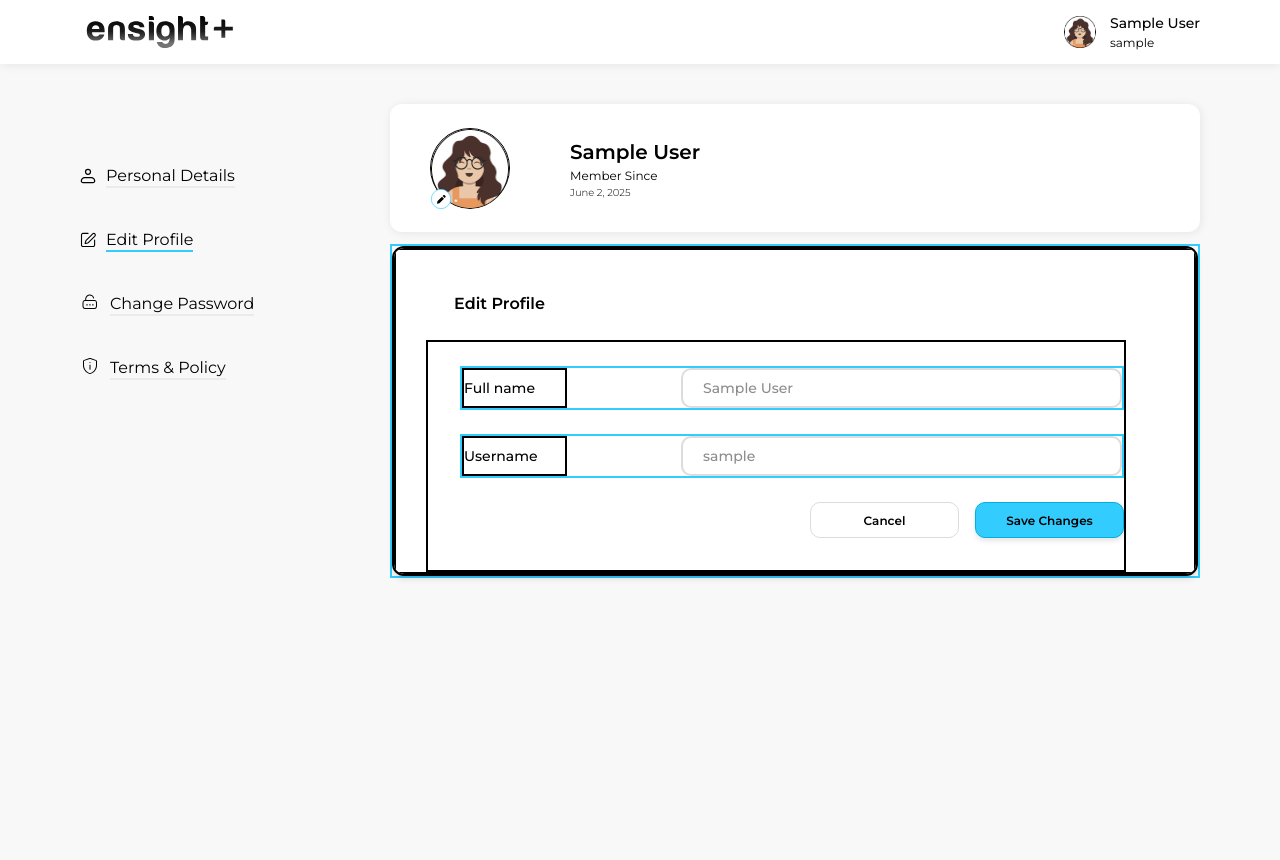
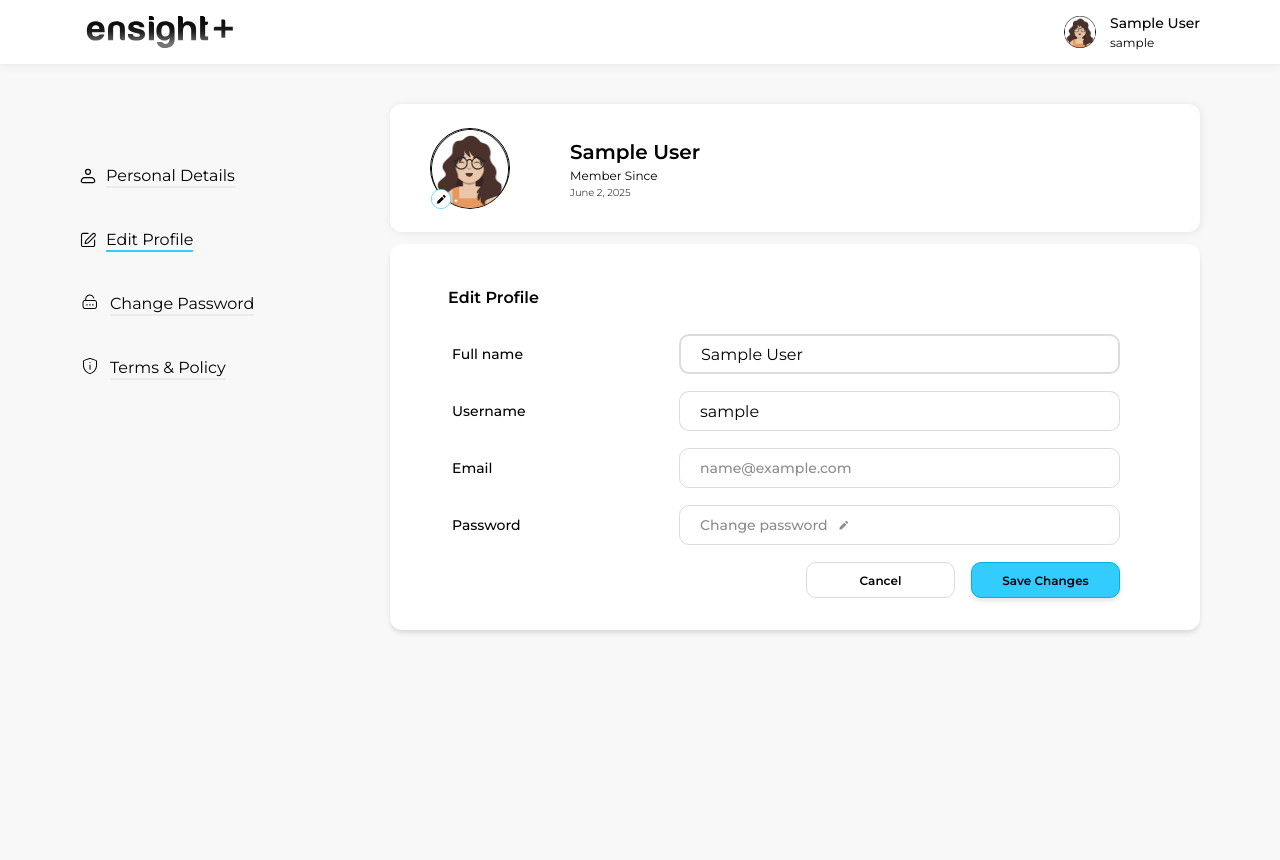
Before and after one commit to ar-saifi133/nexure-auth, a Django app: page /accounts/profile/update/ in a window 1280 px wide. Run offline with Django 4.2, Linux system fonts and the light colour scheme; the visitor is signed in with stand-in values (Sample User, id 1); some libraries are stand-ins or nearby versions.

Commit message:
style: Update form styles and improve user feedback in profile update and email verification

```diff
--- a/accounts/forms.py
+++ b/accounts/forms.py
@@ -340,10 +340,10 @@ class ProfileUpdateForm(forms.ModelForm):
        fields = ['full_name', 'username', ]
        widgets = {
          'full_name': forms.TextInput(attrs={
-               'class': 'form-control border-2 border-[#33ccff] focus:outline-none focus:ring-0 w-[441px] box-border border border-[rgba(140,140,140,0.3)] rounded-[10px] w-[441px] h-[40px] px-5 py-3'
+               'class': 'form-control border-2 text-[#000000] border-[#33ccff] focus:outline-none focus:ring-0 w-[441px] box-border border border-[rgba(140,140,140,0.3)] rounded-[10px] w-[441px] h-[40px] px-5 py-3'
            }),
            'username': forms.TextInput(attrs={
-               'class': 'form-control border-2 border-[#33ccff] focus:outline-none focus:ring-0 w-[441px] box-border border border-[rgba(140,140,140,0.3)] rounded-[10px] w-[441px] h-[40px] px-5 py-3'
+               'class': 'form-control text-primary-black focus:outline-none focus:ring-0 w-[441px] box-border border border-[rgba(140,140,140,0.3)] rounded-[10px] w-[441px] h-[40px] px-5 py-3'
            }),
 
        }
@@ -377,7 +377,7 @@ class ProfileUpdateForm(forms.ModelForm):
 
 class AvatarUpdateForm(forms.ModelForm):
    AVATAR_CHOICES = [
-       (f'avatar{i}.png', f'Avatar {i}') for i in range(1, 8)
+       (f'avatar{i}.png', f'Avatar {i}') for i in range(1, 9)
    ]
 
 
--- a/accounts/views.py
+++ b/accounts/views.py
@@ -158,7 +158,7 @@ def verify_email_view(request, token):
 
         EmailVerificationToken.objects.filter(user=user).delete()
 
-        messages.success(request, 'Email verified successfully! You can now login.')
+        messages.success(request, 'Email verified successfully!')
         return redirect('accounts:login')
 
     except EmailVerificationToken.DoesNotExist:
@@ -370,7 +370,7 @@ def login_view(request):
 
                 return redirect('accounts:resend_verification')
 
-            messages.error(request, 'Invalid email/username or password.')
+            # messages.error(request, 'Invalid email/username or password.')
 
     else:
         form = CustomAuthenticationForm()
@@ -570,7 +570,7 @@ def password_reset_confirm(request, token):
                 reset_token.used = True
                 reset_token.save()
 
-                messages.success(request, 'Your password has been successfully reset. You can now login with your new password.')
+                messages.success(request, 'Your password has been successfully reset.')
                 return redirect('accounts:login')
         else:
             form = CustomSetPasswordForm(user)
@@ -673,6 +673,30 @@ def password_change_view(request):
     return render(request, 'accounts/profile/password_change.html', {'form': form})
 
 
+
+
+
+
+
+
+
+
+
+
+
+
+
+
+
+
+
+
+
+
+
+
+
+
 from django.core.mail import send_mail, get_connection
 
 try:
--- a/templates/accounts/profile/profile_update.html
+++ b/templates/accounts/profile/profile_update.html
@@ -3,32 +3,31 @@
 
 
 {% block content1 %}
-<div class=" border-2 border-[#33ccff] ">
-   <div class="bg-white rounded-xl shadow-md overflow-hidden h-s border-2 border-[#000000] b ">
-       <div class="border-2 border-[#000000] pt-[10px] pl-[30px] ">
+<div class="  ">
+   <div class="bg-white rounded-xl shadow-md overflow-hidden h-s  b ">
+       <div class=" pt-[10px] pl-[30px] ">
            {% load static %}
-<h2 class="text-[#000000] font-semibold text-[16px] mb-6 pt-8 pl-[28px]">Edit Profile</h2>
+<h2 class="text-[#000000]  font-semibold text-[16px] mb-6 pt-8 pl-[28px]">Edit Profile</h2>
 
 
 {# ────────── details form ────────── #}
 <form method="post"
 novalidate
-     class="space-y-6 pb-8 pl-8 border-2 border-[#000000] max-w-[700px]"
+     class="space-y-4 pb-8 pl-8  max-w-[700px] "
      enctype="multipart/form-data">
    {% csrf_token %}
 
 
    {% for field in profile_form %}
-      <div class="flex flex-row justify-between border-2 border-[#33ccff]">
+      <div class="flex flex-row justify-between  " >
            <label for="{{ field.id_for_label }}"
-                  class="border-2 border-[#000000] w-[105px] flex items-center text-[14px] text-black font-medium">
+                  class=" flex items-center w-[105px] h-[41px] items-center text-[14px] text-black font-medium">
                {{ field.label }}
            </label>
 
 
            <div class=" flex flex-col gap-[5px]">
-               <div class="font-medium text-[14px] leading-[17px] text-[#8C8C8C]
-                           focus:outline-none focus:ring-0 focus:border-transparent">
+               <div class="">
                    {{ field }}
                </div>
                {% if field.errors %}
@@ -50,6 +49,34 @@ novalidate
 
 
    {% endfor %}
+
+   <div class="w-full  flex flex-col gap-[16px]">
+    <div class=" w-full flex flex-row justify-between ">
+        <div class=" w-[105px] h-[41px] flex items-center text-[14px] text-black font-medium">Email</div>
+        <div class=" font-medium text-sm text-[#8c8c8c] flex  focus:outline-none focus:ring-0 w-[441px] box-border border border-[rgba(140,140,140,0.3)] rounded-[10px] w-[441px] h-[40px] px-5 items-center">
+            {{ user.email }}
+        </div>
+
+    </div>
+
+    <div class=" w-full flex flex-row justify-between ">
+        <div class=" w-[105px] h-[41px] flex items-center text-[14px] text-black font-medium">Password</div>
+        <a href="{% url 'accounts:password_change' %}" class=" flex text-[#8c8c8c] font-medium text-sm border-[#33ccff] focus:outline-none focus:ring-0 w-[441px] box-border border border-[rgba(140,140,140,0.3)] rounded-[10px] w-[441px] h-[40px] px-5 items-center">
+            <div class="flex flex-row gap-[10px]">
+
+                <div>
+                    Change password
+                </div>
+                <svg style="margin-top: 3.5px;" width="11" height="12" viewBox="0 0 11 12" fill="none" xmlns="http://www.w3.org/2000/svg">
+                    <path d="M3.99461 10.0637L8.32805 5.73029L6.26975 3.67199L1.93631 8.00543C1.8766 8.06512 1.83421 8.1399 1.81367 8.2218L1.33337 10.6667L3.77778 10.1864C3.85985 10.1658 3.93493 10.1234 3.99461 10.0637ZM9.72698 4.33136C9.90182 4.15647 10 3.91929 10 3.67199C10 3.4247 9.90182 3.18752 9.72698 3.01263L8.98741 2.27306C8.81252 2.09822 8.57535 2 8.32805 2C8.08075 2 7.84358 2.09822 7.66868 2.27306L6.92911 3.01263L8.98741 5.07093L9.72698 4.33136Z" fill="#8C8C8C"/>
+                    </svg>
+
+            </div>
+        </a>
+
+    </div>
+</div>
+
 
 
    <div class="flex justify-end space-x-4">
@@ -130,20 +157,21 @@ novalidate
 
 {# ─────────── Avatar modal ─────────── #}
 <div id="avatarModal"
-    class="fixed inset-0 z-50 hidden items-center justify-center bg-black/40">
+    class="fixed inset-0 z-50 hidden flex items-center justify-center bg-black/40">
   <!-- modal panel -->
   <div class=""></div>
- <div class="bg-white border-2 border-[#000000] shadow-xl w-full max-w-lg p-8 space-y-6
+ <div class="bg-white  shadow-xl w-[430px] h-[514px] rounded-[18px] p-8 space-y-6
              animate-scale-in">
 
 
    <h2 class="text-xl font-semibold text-center">Select an Avatar</h2>
 
 
-   <form method="post" enctype="multipart/form-data" class="space-y-6">
+   <form method="post" enctype="multipart/form-data" class=" border-2 [#33ccff]">
        {% csrf_token %}
 
 
+       <div class="h-[364px] border-2 [#000000] overflow-y-scroll">
         <div class="flex flex-wrap gap-6 justify-center">
             {% for choice in avatar_form.avatar %}
                 <label class="cursor-pointer relative">
@@ -162,18 +190,19 @@ novalidate
             </p>
         {% endif %}
 
+       </div>
 
-       <div class="flex justify-end gap-4 pt-4">
+       <div class="flex justify-center gap-4 pt-4">
            <button type="button"
                    onclick="toggleAvatarModal(false)"
-                   class="box-border w-[120px] h-[36px] border
+                   class="box-border w-[179px] h-[36px] border
                           border-[rgba(140,140,140,.3)] rounded-[10px]">
                Cancel
            </button>
 
 
            <button type="submit" name="avatar_submit"
-                   class="box-border w-[120px] h-[36px] bg-[#33CCFF]
+                   class="box-border w-[179px] h-[36px] bg-[#33CCFF]
                           border border-[#03AFDD] rounded-[10px]">
                Save
            </button>
```
Also changed, not shown: templates/accounts/email_sent.html (+14 -1 lines). Lines whose indentation alone changed are shown as unchanged.
